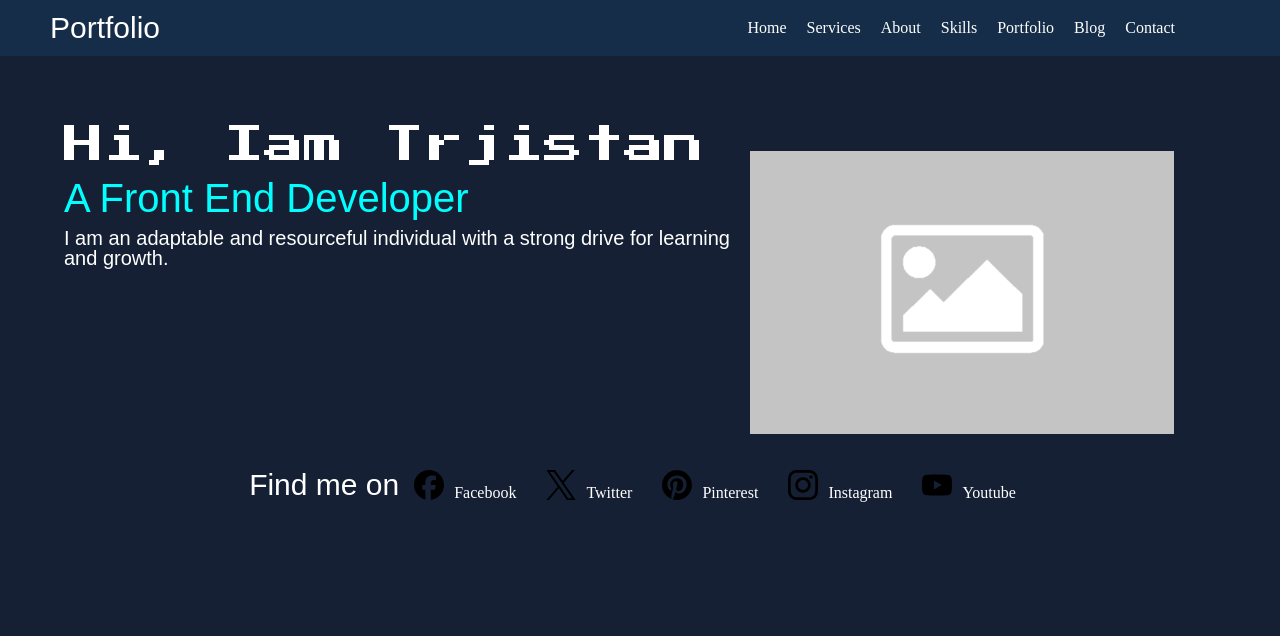
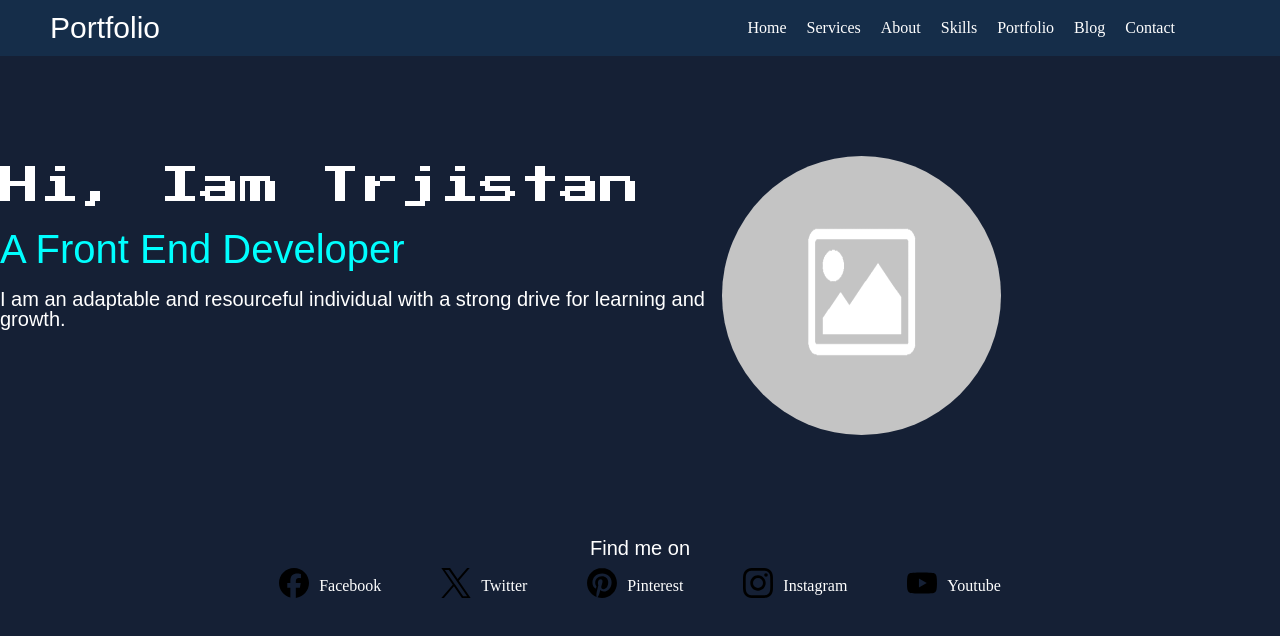
Before and after one commit to Triscuitt/Personal-Project, a plain HTML site: page index.html in a window 1280 px wide. Shown: the top 636 px of the page. Drawn offline with Linux system fonts and the light colour scheme; a web font is replaced by a local one.

Commit message:
Update styles for profile layout and change page title to Portfolio

```diff
--- a/assets/style.css
+++ b/assets/style.css
@@ -40,45 +40,44 @@ body {
     display: flex;
     justify-content: center;
     text-decoration: none;
-    padding: 10px 15px;
+    padding: 10px 30px;
     height: 30px;
 }
 
 #social-links span {
-    margin-top: 15px;
-    margin-left: 10px;
+   margin-left: 10px;
+   margin-top: 10px;
 }
 
 #social-container {
     display: flex;
+    flex-direction: column;
     justify-content: center;
     align-items: center;
     flex-wrap: wrap;
-    margin-top: 2%;
+    margin-top: 100px;
 }
 
 #profile-container {
     display: flex;
+    justify-content: space-evenly;
 }
 
 #image-container img {
-    display: flex;
-    margin-top: 18%;
-    margin-right: 3%;
-    width: 80%;
+    width: 50%;
+    aspect-ratio: 1;
+    border-radius: 50%;
 }
 
 #image-container {
-    display: flex;
+    margin-top: 100px;
 }
 
 #myProfile {
-    margin-top: 5%;
-    margin-left: 5%;
-}
-
-#myProfile p {
-    padding: 5px 0;
+    display: flex;
+    flex-direction: column;
+    justify-content: center;
+    gap: 20px;
 }
 
 #introduction {
@@ -114,7 +113,7 @@ body {
     font-family: 'Rosarivo', sans-serif;
     font-weight: 400;
     font-style: normal;
-    font-size: 30px;
+    font-size: 20px;
     color: white;
 }
 
--- a/index.html
+++ b/index.html
@@ -5,7 +5,7 @@
     <meta name="viewport" content="width=device-width, initial-scale=1.0">
     <link rel="stylesheet" href="assets/style.css">
     <link rel="stylesheet" href="assets/reset.css">
-    <title>Personal Profile</title>
+    <title>Portfolio</title>
 </head>
 <body>
 <!-- Header -->
```
